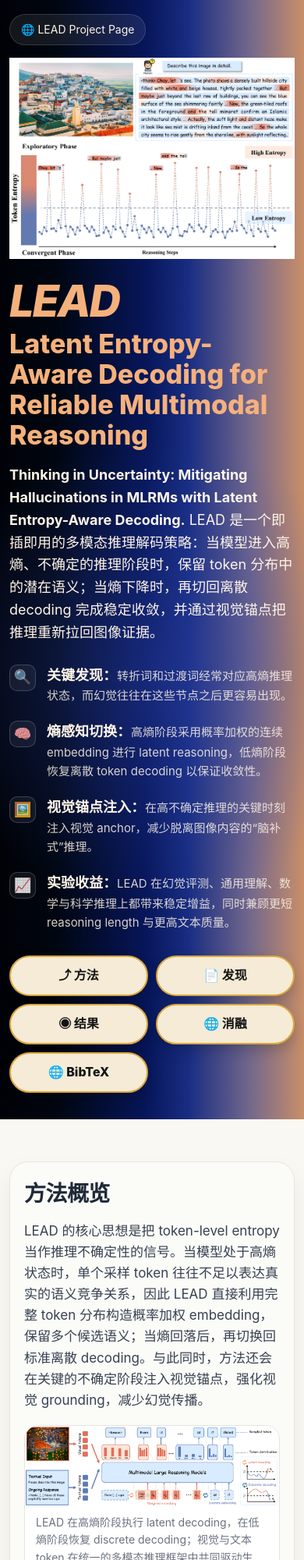
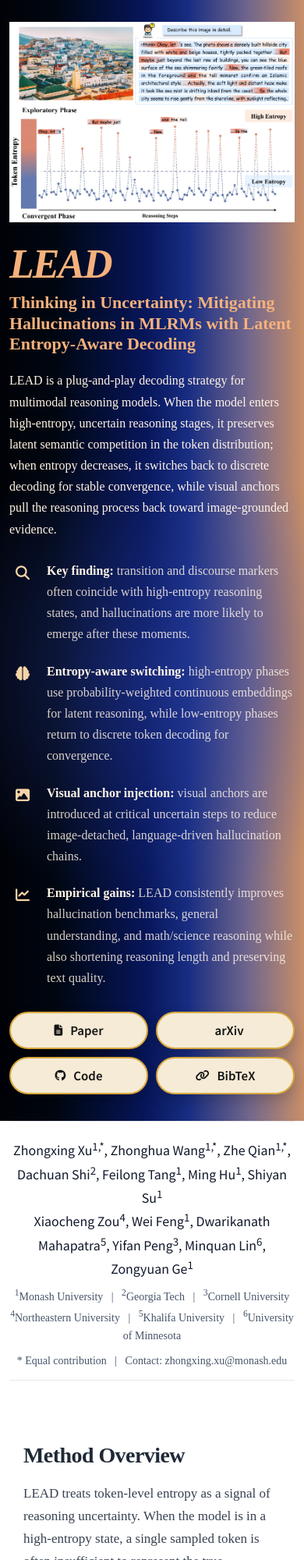
Before and after one commit to mlrm-LEAD/mlrm-LEAD.github.io, a plain HTML site: page index.html in a window 390 px wide. Shown: the top 2000 px of the page at 78% size. Drawn offline with Linux system fonts and the light colour scheme; some icons are missing.

Commit message:
update page contents

```diff
--- a/index.html
+++ b/index.html
@@ -1,10 +1,15 @@
 <!doctype html>
-<html lang="zh-CN">
+<html lang="en">
 <head>
   <meta charset="UTF-8" />
   <meta name="viewport" content="width=device-width, initial-scale=1.0" />
   <title>LEAD | Thinking in Uncertainty</title>
   <meta name="description" content="LEAD: Latent Entropy-Aware Decoding for reliable multimodal reasoning and hallucination mitigation." />
+  <link rel="preconnect" href="https://fonts.googleapis.com" />
+  <link rel="preconnect" href="https://fonts.gstatic.com" crossorigin />
+  <link href="https://fonts.googleapis.com/css2?family=Noto+Sans:wght@400;500;600;700&family=Noto+Sans+SC:wght@400;500;600;700&display=swap" rel="stylesheet" />
+  <link rel="stylesheet" href="https://cdn.jsdelivr.net/npm/@fortawesome/fontawesome-free@6.5.1/css/all.min.css" />
+  <link rel="stylesheet" href="https://cdn.jsdelivr.net/gh/jpswalsh/academicons@1/css/academicons.min.css" />
   <style>
     :root {
       --bg-dark: #040814;
@@ -29,10 +34,10 @@
     html { scroll-behavior: smooth; }
     body {
       margin: 0;
-      font-family: Inter, "PingFang SC", "Microsoft YaHei", "Noto Sans SC", system-ui, -apple-system, BlinkMacSystemFont, sans-serif;
+      font-family: Charter, "Iowan Old Style", "Noto Serif SC", "Songti SC", "Times New Roman", serif;
       color: var(--main-text);
-      background: #faf8f3;
-      line-height: 1.6;
+      background: #ffffff;
+      line-height: 1.7;
     }
 
     a { color: inherit; text-decoration: none; }
@@ -43,6 +48,10 @@
       margin: 0 auto;
     }
 
+    .hero-wrap .container {
+      width: min(calc(100% - 40px), 1440px);
+    }
+
     .hero-wrap {
       background:
         radial-gradient(circle at 50% 60%, rgba(42, 63, 162, 0.45), transparent 34%),
@@ -50,57 +59,75 @@
       color: var(--text);
     }
 
-    .topbar {
-      display: flex;
-      justify-content: space-between;
+    .hero {
+      display: grid;
+      grid-template-columns: minmax(0, 1.18fr) minmax(420px, 0.82fr);
+      gap: 34px;
       align-items: center;
-      padding: 18px 0 6px;
-      font-size: 14px;
+      padding: 42px 0 56px;
+      min-height: 740px;
     }
 
-    .site-pill {
-      display: inline-flex;
-      align-items: center;
-      gap: 8px;
-      padding: 8px 14px;
-      border-radius: 999px;
-      background: rgba(255,255,255,0.08);
-      border: 1px solid rgba(255,255,255,0.14);
-      backdrop-filter: blur(6px);
-    }
-
-    .hero {
-      display: grid;
-      grid-template-columns: 1.02fr 0.98fr;
-      gap: 48px;
-      align-items: center;
-      padding: 26px 0 56px;
-      min-height: 740px;
+    .hero-copy {
+      max-width: 860px;
     }
 
     .hero h1 {
       margin: 0;
-      font-size: clamp(56px, 8vw, 100px);
-      line-height: 0.95;
+      font-size: clamp(52px, 6vw, 74px);
+      line-height: 1;
       letter-spacing: -0.04em;
       color: var(--title);
       font-style: italic;
-      font-weight: 800;
+      font-weight: 700;
     }
 
     .hero h2 {
-      margin: 8px 0 18px;
-      font-size: clamp(34px, 3.2vw, 58px);
-      line-height: 1.15;
+      margin: 10px 0 20px;
+      font-size: clamp(22px, 2vw, 30px);
+      line-height: 1.2;
       color: var(--title);
-      font-weight: 800;
+      font-weight: 600;
     }
 
     .hero-desc {
-      font-size: clamp(18px, 1.55vw, 22px);
+      font-size: clamp(16px, 1.15vw, 19px);
       color: var(--text);
       margin: 0 0 24px;
       max-width: 780px;
+    }
+
+    .byline-wrap {
+      background: #ffffff;
+    }
+
+    .byline {
+      max-width: 1220px;
+      margin: 0 auto;
+      padding: 26px 0 14px;
+      border-top: 1px solid rgba(15, 23, 42, 0.1);
+      border-bottom: 1px solid rgba(15, 23, 42, 0.1);
+    }
+
+    .authors,
+    .affiliations,
+    .notes {
+      text-align: center;
+    }
+
+    .authors {
+      font-family: "Noto Sans SC", "Noto Sans", sans-serif;
+      font-size: 18px;
+      line-height: 1.75;
+      color: #0f172a;
+    }
+
+    .affiliations,
+    .notes {
+      margin-top: 8px;
+      font-size: 15px;
+      line-height: 1.7;
+      color: #475569;
     }
 
     .feature-list {
@@ -115,7 +142,7 @@
       gap: 14px;
       align-items: start;
       color: var(--muted);
-      font-size: 17px;
+      font-size: 16px;
     }
 
     .feature-icon {
@@ -123,15 +150,17 @@
       height: 42px;
       display: grid;
       place-items: center;
-      border-radius: 12px;
-      border: 1px solid rgba(255,255,255,0.18);
-      background: rgba(255,255,255,0.06);
+      color: #f5d4a6;
       font-size: 22px;
+    }
+
+    .feature-icon i {
+      line-height: 1;
     }
 
     .feature-item strong {
       color: var(--text);
-      font-size: 18px;
+      font-size: 1em;
     }
 
     .btn-row {
@@ -146,19 +175,25 @@
       align-items: center;
       justify-content: center;
       gap: 10px;
-      min-height: 58px;
-      padding: 0 22px;
+      min-height: 52px;
+      padding: 0 20px;
       border-radius: 999px;
       background: var(--button-bg);
       border: 2px solid var(--button-border);
       color: var(--button-text);
-      font-weight: 800;
-      font-size: 18px;
+      font-family: "Noto Sans SC", "Noto Sans", sans-serif;
+      font-weight: 600;
+      font-size: 15px;
       box-shadow: 0 8px 18px rgba(0,0,0,0.18);
     }
 
     .btn:hover {
       transform: translateY(-1px);
+    }
+
+    .btn i {
+      font-size: 0.95em;
+      line-height: 1;
     }
 
     .hero-visual {
@@ -168,7 +203,7 @@
     }
 
     .hero-visual img {
-      width: min(100%, 840px);
+      width: min(100%, 980px);
       border-radius: 0;
       box-shadow: none;
       object-fit: cover;
@@ -179,31 +214,31 @@
     }
 
     .section-inner {
-      background: var(--card-bg);
-      border: 1px solid var(--line);
-      border-radius: 24px;
-      padding: 26px;
-      box-shadow: 0 16px 36px rgba(17, 24, 39, 0.06);
+      background: transparent;
+      border: none;
+      border-radius: 0;
+      padding: 0;
+      box-shadow: none;
     }
 
     .section h3 {
       margin: 0 0 12px;
-      font-size: clamp(28px, 3vw, 40px);
+      font-size: clamp(28px, 2.2vw, 34px);
       letter-spacing: -0.02em;
     }
 
     .section p {
       margin: 0;
       color: #374151;
-      font-size: 17px;
+      font-size: 19px;
     }
 
     .figure {
       margin-top: 18px;
-      border-radius: 18px;
-      overflow: hidden;
-      border: 1px solid var(--line);
-      background: white;
+      border-radius: 0;
+      overflow: visible;
+      border: none;
+      background: transparent;
     }
 
     .figure img {
@@ -212,8 +247,48 @@
 
     .caption {
       padding: 10px 14px 14px;
-      font-size: 14px;
+      font-size: 15px;
       color: var(--subtle);
+    }
+
+    #method .caption {
+      text-align: center;
+    }
+
+    .figure-grid {
+      display: grid;
+      grid-template-columns: repeat(2, minmax(0, 1fr));
+      gap: 28px;
+      align-items: start;
+    }
+
+    .figure-grid .figure {
+      display: flex;
+      flex-direction: column;
+      height: 100%;
+    }
+
+    .figure-grid .figure img {
+      width: 100%;
+      height: 320px;
+      object-fit: contain;
+      object-position: center;
+    }
+
+    #findings .figure-grid .caption {
+      text-align: center;
+    }
+
+    #results .figure-grid .caption,
+    #ablation .figure-grid .caption,
+    .qualitative-section .caption {
+      text-align: center;
+    }
+
+    .figure-narrow {
+      max-width: 720px;
+      margin-left: auto;
+      margin-right: auto;
     }
 
     .bibtex {
@@ -243,6 +318,15 @@
         min-height: auto;
       }
 
+      .figure-grid {
+        grid-template-columns: 1fr;
+        gap: 18px;
+      }
+
+      .figure-grid .figure img {
+        height: auto;
+      }
+
       .hero-visual {
         order: -1;
       }
@@ -258,13 +342,31 @@
         width: min(calc(100% - 24px), var(--max));
       }
 
+      .hero-wrap .container {
+        width: min(calc(100% - 24px), 1440px);
+      }
+
       .hero {
+        padding-top: 28px;
         padding-bottom: 34px;
       }
 
       .feature-item {
         grid-template-columns: 34px 1fr;
-        font-size: 15px;
+        font-size: 16px;
+      }
+
+      .byline {
+        padding: 20px 0 12px;
+      }
+
+      .authors {
+        font-size: 16px;
+      }
+
+      .affiliations,
+      .notes {
+        font-size: 14px;
       }
 
       .feature-icon {
@@ -280,13 +382,17 @@
 
       .btn {
         width: calc(50% - 5px);
-        min-height: 52px;
+        min-height: 48px;
         padding: 0 14px;
-        font-size: 16px;
+        font-size: 15px;
       }
 
       .section-inner {
         padding: 18px;
+      }
+
+      .section p {
+        font-size: 17px;
       }
     }
   </style>
@@ -294,51 +400,65 @@
 <body>
   <div class="hero-wrap">
     <div class="container">
-      <div class="topbar">
-        <div class="site-pill">🌐 LEAD Project Page</div>
-      </div>
-
       <section class="hero">
         <div class="hero-copy">
           <h1>LEAD</h1>
-          <h2>Latent Entropy-Aware Decoding for Reliable Multimodal Reasoning</h2>
+          <h2>Thinking in Uncertainty: Mitigating Hallucinations in MLRMs with Latent Entropy-Aware Decoding</h2>
           <p class="hero-desc">
-            <strong>Thinking in Uncertainty: Mitigating Hallucinations in MLRMs with Latent Entropy-Aware Decoding.</strong>
-            LEAD 是一个即插即用的多模态推理解码策略：当模型进入高熵、不确定的推理阶段时，保留 token 分布中的潜在语义；当熵下降时，再切回离散 decoding 完成稳定收敛，并通过视觉锚点把推理重新拉回图像证据。
+            LEAD is a plug-and-play decoding strategy for multimodal reasoning models. When the model enters high-entropy, uncertain reasoning stages, it preserves latent semantic competition in the token distribution; when entropy decreases, it switches back to discrete decoding for stable convergence, while visual anchors pull the reasoning process back toward image-grounded evidence.
           </p>
 
           <div class="feature-list">
             <div class="feature-item">
-              <div class="feature-icon">🔍</div>
-              <div><strong>关键发现：</strong>转折词和过渡词经常对应高熵推理状态，而幻觉往往在这些节点之后更容易出现。</div>
+              <div class="feature-icon"><i class="fas fa-magnifying-glass"></i></div>
+              <div><strong>Key finding:</strong> transition and discourse markers often coincide with high-entropy reasoning states, and hallucinations are more likely to emerge after these moments.</div>
             </div>
             <div class="feature-item">
-              <div class="feature-icon">🧠</div>
-              <div><strong>熵感知切换：</strong>高熵阶段采用概率加权的连续 embedding 进行 latent reasoning，低熵阶段恢复离散 token decoding 以保证收敛性。</div>
+              <div class="feature-icon"><i class="fas fa-brain"></i></div>
+              <div><strong>Entropy-aware switching:</strong> high-entropy phases use probability-weighted continuous embeddings for latent reasoning, while low-entropy phases return to discrete token decoding for convergence.</div>
             </div>
             <div class="feature-item">
-              <div class="feature-icon">🖼️</div>
-              <div><strong>视觉锚点注入：</strong>在高不确定推理的关键时刻注入视觉 anchor，减少脱离图像内容的“脑补式”推理。</div>
+              <div class="feature-icon"><i class="fas fa-image"></i></div>
+              <div><strong>Visual anchor injection:</strong> visual anchors are introduced at critical uncertain steps to reduce image-detached, language-driven hallucination chains.</div>
             </div>
             <div class="feature-item">
-              <div class="feature-icon">📈</div>
-              <div><strong>实验收益：</strong>LEAD 在幻觉评测、通用理解、数学与科学推理上都带来稳定增益，同时兼顾更短 reasoning length 与更高文本质量。</div>
+              <div class="feature-icon"><i class="fas fa-chart-line"></i></div>
+              <div><strong>Empirical gains:</strong> LEAD consistently improves hallucination benchmarks, general understanding, and math/science reasoning while also shortening reasoning length and preserving text quality.</div>
             </div>
           </div>
 
           <div class="btn-row">
-            <a class="btn" href="#method">⤴ 方法</a>
-            <a class="btn" href="#findings">📄 发现</a>
-            <a class="btn" href="#results">◉ 结果</a>
-            <a class="btn" href="#ablation">🌐 消融</a>
-            <a class="btn" href="#bibtex">🌐 BibTeX</a>
+            <a class="btn" href="javascript:void(0)"><i class="fas fa-file-lines"></i>Paper</a>
+            <a class="btn" href="javascript:void(0)"><i class="ai ai-arxiv"></i>arXiv</a>
+            <a class="btn" href="https://github.com/mlrm-LEAD/mlrm-LEAD"><i class="fab fa-github"></i>Code</a>
+            <a class="btn" href="#references"><i class="fas fa-link"></i>BibTeX</a>
           </div>
         </div>
 
         <div class="hero-visual">
-          <img src="assets/hero-entropy.png" alt="LEAD 中高熵与低熵推理阶段的示意图" />
+          <img src="assets/hero-entropy.png" alt="Illustration of high-entropy and low-entropy reasoning stages in LEAD" />
         </div>
       </section>
+    </div>
+  </div>
+
+  <div class="byline-wrap">
+    <div class="container">
+      <div class="byline">
+        <div class="authors">
+          Zhongxing Xu<sup>1,*</sup>, Zhonghua Wang<sup>1,*</sup>, Zhe Qian<sup>1,*</sup>, Dachuan Shi<sup>2</sup>, Feilong Tang<sup>1</sup>, Ming Hu<sup>1</sup>, Shiyan Su<sup>1</sup><br />
+          Xiaocheng Zou<sup>4</sup>, Wei Feng<sup>1</sup>, Dwarikanath Mahapatra<sup>5</sup>, Yifan Peng<sup>3</sup>, Minquan Lin<sup>6</sup>, Zongyuan Ge<sup>1</sup>
+        </div>
+        <div class="affiliations">
+          <sup>1</sup>Monash University &nbsp; | &nbsp;
+          <sup>2</sup>Georgia Tech &nbsp; | &nbsp;
+          <sup>3</sup>Cornell University<br />
+          <sup>4</sup>Northeastern University &nbsp; | &nbsp;
+          <sup>5</sup>Khalifa University &nbsp; | &nbsp;
+          <sup>6</sup>University of Minnesota
+        </div>
+        <div class="notes">* Equal contribution &nbsp; | &nbsp; Contact: zhongxing.xu@monash.edu</div>
+      </div>
     </div>
   </div>
 
@@ -346,11 +466,11 @@
     <section class="section" id="method">
       <div class="container">
         <div class="section-inner">
-          <h3>方法概览</h3>
-          <p>LEAD 的核心思想是把 token-level entropy 当作推理不确定性的信号。当模型处于高熵状态时，单个采样 token 往往不足以表达真实的语义竞争关系，因此 LEAD 直接利用完整 token 分布构造概率加权 embedding，保留多个候选语义；当熵回落后，再切换回标准离散 decoding。与此同时，方法还会在关键的不确定阶段注入视觉锚点，强化视觉 grounding，减少幻觉传播。</p>
+          <h3>Method Overview</h3>
+          <p>LEAD treats token-level entropy as a signal of reasoning uncertainty. When the model is in a high-entropy state, a single sampled token is often insufficient to represent the true competition among candidate semantics, so LEAD directly builds probability-weighted embeddings from the full token distribution to preserve multiple semantic possibilities. Once entropy falls, the method switches back to standard discrete decoding. At the same time, LEAD injects visual anchors at critical uncertain stages to strengthen grounding and suppress hallucination propagation.</p>
           <div class="figure">
-            <img src="assets/method-overview.png" alt="LEAD 方法总览图" />
-            <div class="caption">LEAD 在高熵阶段执行 latent decoding，在低熵阶段恢复 discrete decoding；视觉与文本 token 在统一的多模态推理框架中共同驱动生成。</div>
+            <img src="assets/method-overview.png" alt="Overview figure of the LEAD method" />
+            <div class="caption">LEAD performs latent decoding during high-entropy stages and returns to discrete decoding during low-entropy stages, while visual and textual tokens jointly drive generation in a unified multimodal reasoning framework.</div>
           </div>
         </div>
       </div>
@@ -359,30 +479,32 @@
     <section class="section" id="findings">
       <div class="container">
         <div class="section-inner">
-          <h3>关键观察与动机</h3>
-          <p>这篇工作首先从推理过程本身出发，分析幻觉出现的位置与不确定性的关系。一个直接发现是：在多模态大推理模型中，幻觉往往与 because、however、so、but 等转折或过渡节点共现。进一步的 token-level 分析显示，高熵 token 并不是可以忽略的噪声，它们反而是决定后续推理方向的关键节点；并且当这些高熵 token 与幻觉相关时，模型通常分配给视觉内容的注意力更少。</p>
+          <h3>Key Findings and Motivation</h3>
+          <p>We begin by analyzing the reasoning process itself and studying where hallucinations emerge relative to uncertainty. A direct observation is that, in multimodal reasoning models, hallucinations frequently co-occur with transition words such as because, however, so, and but. Further token-level analysis shows that high-entropy tokens are not negligible noise; instead, they are pivotal branching points that shape the subsequent reasoning trajectory. When these high-entropy tokens are associated with hallucinations, the model also tends to allocate less attention to visual content.</p>
 
+          <div class="figure-grid">
             <div class="figure">
-            <img src="assets/transition-hallucination.png" alt="幻觉与过渡词相关性的统计图" />
-            <div class="caption">幻觉经常在 transition words 附近出现，而且这些案例占总体 hallucination 的显著比例，说明高不确定推理节点与错误推断密切相关。</div>
+              <img src="assets/transition-hallucination.png" alt="Statistics showing the correlation between hallucinations and transition words" />
+              <div class="caption">Hallucinations frequently emerge around transition words, and these cases account for a substantial portion of overall hallucination instances, indicating a strong connection between uncertain reasoning nodes and erroneous inferences.</div>
             </div>
 
             <div class="figure">
-            <img src="assets/high-entropy-analysis.png" alt="高熵 token 的影响与视觉注意力分析" />
-            <div class="caption">高熵 token 对最终性能影响更大，越早出现的高熵 token 越会影响整条 reasoning trajectory；与 hallucination 相关的高熵 token 通常具有更低的视觉注意力。</div>
+              <img src="assets/high-entropy-analysis.png" alt="Analysis of high-entropy tokens and visual attention" />
+              <div class="caption">High-entropy tokens have a larger effect on final performance, and earlier high-entropy tokens more strongly influence the full reasoning trajectory. High-entropy tokens associated with hallucinations also tend to exhibit lower visual attention.</div>
+            </div>
           </div>
         </div>
       </div>
     </section>
 
-    <section class="section">
+    <section class="section qualitative-section">
       <div class="container">
         <div class="section-inner">
-          <h3>定性可视化分析</h3>
-          <p>LEAD 不仅改善最终答案，还改变了模型在推理过程中的行为模式。从可视化上看，方法能够在高熵阶段维持更丰富的 token 分布，并在关键时刻重新分配视觉注意力，从而避免模型在不确定阶段脱离图像内容继续“顺着语言惯性往下想”。</p>
+          <h3>Qualitative Visualization</h3>
+          <p>LEAD not only improves final answers, but also changes the model's reasoning behavior. Qualitatively, the method maintains richer token distributions during high-entropy stages and reallocates visual attention at critical moments, preventing the model from drifting away from image evidence and continuing solely along linguistic momentum.</p>
           <div class="figure">
-            <img src="assets/qualitative-visualization.png" alt="LEAD 的定性可视化分析" />
-            <div class="caption">LEAD 在 reasoning steps 中保持更稳定的视觉关注，同时在 latent reasoning 阶段保留更分散的 token 概率分布，体现出“探索—收敛”两阶段的动态切换。</div>
+            <img src="assets/qualitative-visualization.png" alt="Qualitative visualization of LEAD" />
+            <div class="caption">LEAD maintains more stable visual focus across reasoning steps while preserving a more distributed token probability landscape during latent reasoning, reflecting a dynamic exploration-to-convergence transition.</div>
           </div>
         </div>
       </div>
@@ -391,22 +513,24 @@
     <section class="section" id="results">
       <div class="container">
         <div class="section-inner">
-          <h3>主要结果</h3>
-          <p>实验结果表明，LEAD 不只是提升单一基准上的最终分数，而是在 sample efficiency、reasoning efficiency 与文本质量之间取得了更好的综合平衡。它能在更小的 k 下更快达到更高的 Pass@k 准确率，也能以更短的平均推理长度获得更高的正确率，并在 fluency、naturalness、grammar 与 perplexity 上维持或提升生成质量。</p>
+          <h3>Main Results</h3>
+          <p>Experimental results show that LEAD does not merely improve the final score on a single benchmark; instead, it achieves a better overall balance among sample efficiency, reasoning efficiency, and text quality. It reaches higher Pass@k accuracy with smaller k, attains better correctness with shorter average reasoning length, and maintains or improves fluency, naturalness, grammar, and perplexity.</p>
 
+          <div class="figure-grid">
             <div class="figure">
-            <img src="assets/passk-results.png" alt="LEAD 的 Pass@k 结果" />
-            <div class="caption">在 RealWorldQA 与 MathVista 上，LEAD 的 Pass@k 曲线整体高于对比方法，并更早达到高精度区间，体现出更强的 sample efficiency。</div>
+              <img src="assets/passk-results.png" alt="Pass@k results of LEAD" />
+              <div class="caption">On RealWorldQA and MathVista, LEAD's Pass@k curves consistently stay above the compared methods and reach high-accuracy regions earlier, demonstrating stronger sample efficiency.</div>
             </div>
 
             <div class="figure">
-            <img src="assets/thinking-efficiency.png" alt="LEAD 的推理长度与准确率对比" />
-            <div class="caption">LEAD 以更短的平均 reasoning length 获得更高准确率，说明 latent reasoning 并没有拉长推理，反而提高了思考效率。</div>
+              <img src="assets/thinking-efficiency.png" alt="Comparison of reasoning length and accuracy for LEAD" />
+              <div class="caption">LEAD achieves higher accuracy with shorter average reasoning length, indicating that latent reasoning does not prolong deliberation and instead improves reasoning efficiency.</div>
+            </div>
           </div>
 
-          <div class="figure">
-            <img src="assets/fluency-quality.png" alt="LEAD 的文本质量评测" />
-            <div class="caption">在 GPT-assisted evaluation 中，LEAD 在 fluency、naturalness、grammar 以及 PPL 指标上保持稳定甚至更优，说明方法不会以牺牲文本质量为代价换取更高准确率。</div>
+          <div class="figure figure-narrow">
+            <img src="assets/fluency-quality.png" alt="Text quality evaluation results of LEAD" />
+            <div class="caption">In GPT-assisted evaluation, LEAD remains stable or improves on fluency, naturalness, grammar, and PPL, showing that the method does not trade text quality for higher accuracy.</div>
           </div>
         </div>
       </div>
@@ -415,26 +539,28 @@
     <section class="section" id="ablation">
       <div class="container">
         <div class="section-inner">
-          <h3>消融研究</h3>
-          <p>消融结果进一步验证了 LEAD 的设计选择。动态 entropy threshold 优于固定阈值策略，说明推理过程中需要根据不确定性自适应切换 reasoning mode；此外，discrete reasoning window 也并非越大越好，中等大小的 window 更能在语义探索与稳定收敛之间取得平衡。</p>
+          <h3>Ablation Study</h3>
+          <p>Ablation results further validate the core design choices of LEAD. A dynamic entropy threshold outperforms fixed-threshold strategies, suggesting that reasoning mode should switch adaptively according to uncertainty. In addition, the discrete reasoning window is not simply better when larger; a moderate window provides a better balance between semantic exploration and stable convergence.</p>
 
+          <div class="figure-grid">
             <div class="figure">
-            <img src="assets/ablation-threshold.png" alt="不同 entropy threshold 的消融结果" />
-            <div class="caption">在 MMHalu 和 Bingo 上，动态阈值策略（Δ） consistently 优于固定阈值，说明自适应切换是 LEAD 成功的关键因素之一。</div>
+              <img src="assets/ablation-threshold.png" alt="Ablation results for different entropy threshold strategies" />
+              <div class="caption">On MMHalu and Bingo, the dynamic threshold strategy consistently outperforms fixed thresholds, indicating that adaptive switching is a key factor behind LEAD's success.</div>
             </div>
 
             <div class="figure">
-            <img src="assets/ablation-window.png" alt="不同 window size 的消融结果" />
-            <div class="caption">Window size 提升到中等范围时性能最好，过小会影响稳定性，过大则会削弱 latent reasoning 带来的探索优势。</div>
+              <img src="assets/ablation-window.png" alt="Ablation results for different window sizes" />
+              <div class="caption">Performance peaks at a moderate window size: overly small windows hurt stability, while overly large ones weaken the exploration benefits of latent reasoning.</div>
+            </div>
           </div>
         </div>
       </div>
     </section>
 
-    <section class="section" id="bibtex">
+    <section class="section" id="references">
       <div class="container">
         <div class="section-inner">
-          <h3>BibTeX</h3>
+          <h3>References</h3>
           <div class="bibtex">@article{lead2026,
   title={Thinking in Uncertainty: Mitigating Hallucinations in MLRMs with Latent Entropy-Aware Decoding},
   author={Anonymous},
@@ -447,7 +573,7 @@
   </main>
 
   <footer class="footer">
-    <div class="container">This page keeps the original layout style and replaces the content with your LEAD paper figures and descriptions.</div>
+    <div class="container">Project page for LEAD: Latent Entropy-Aware Decoding for Reliable Multimodal Reasoning.</div>
   </footer>
 </body>
 </html>
```
Lines whose indentation alone changed are shown as unchanged.
